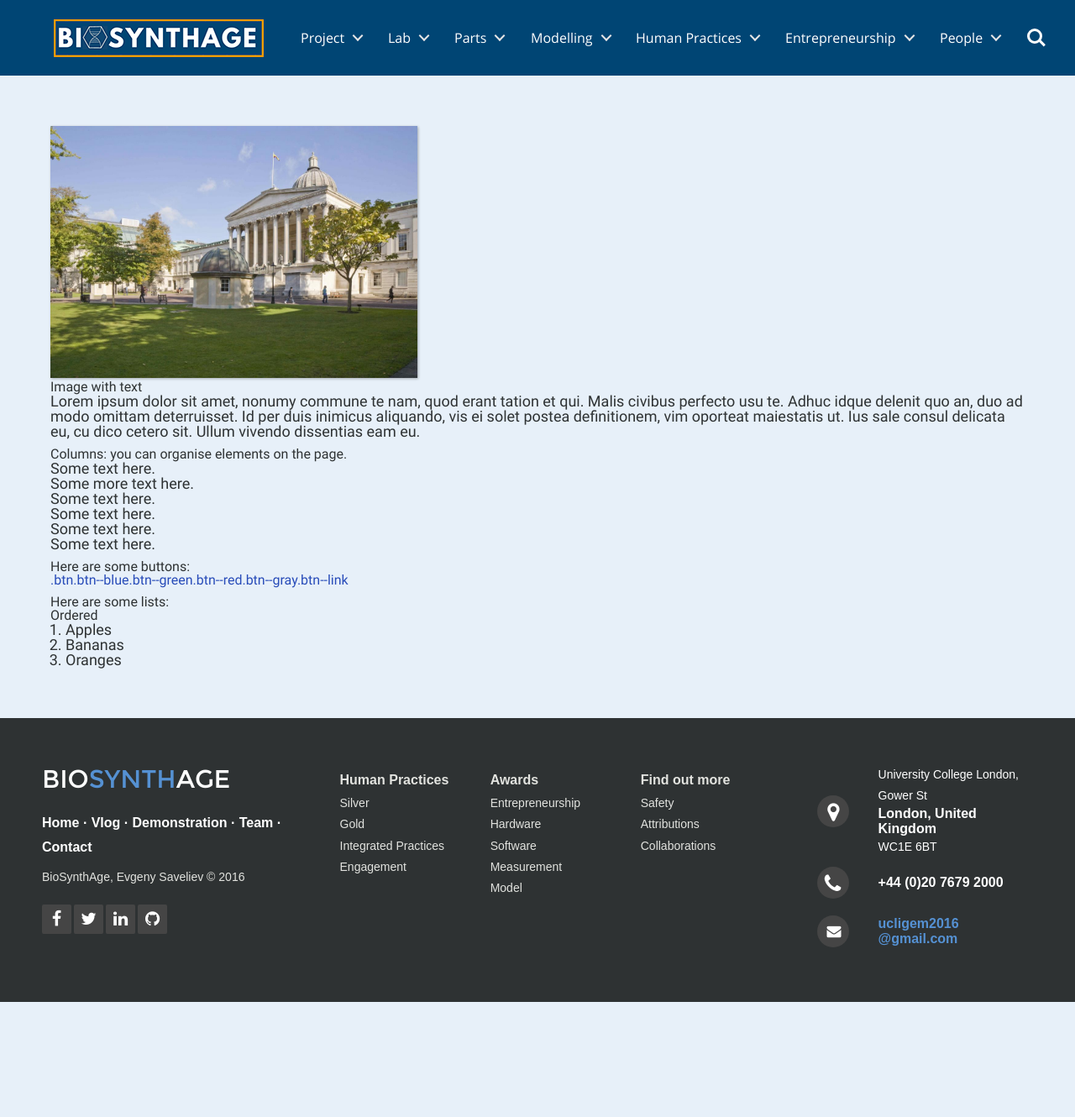
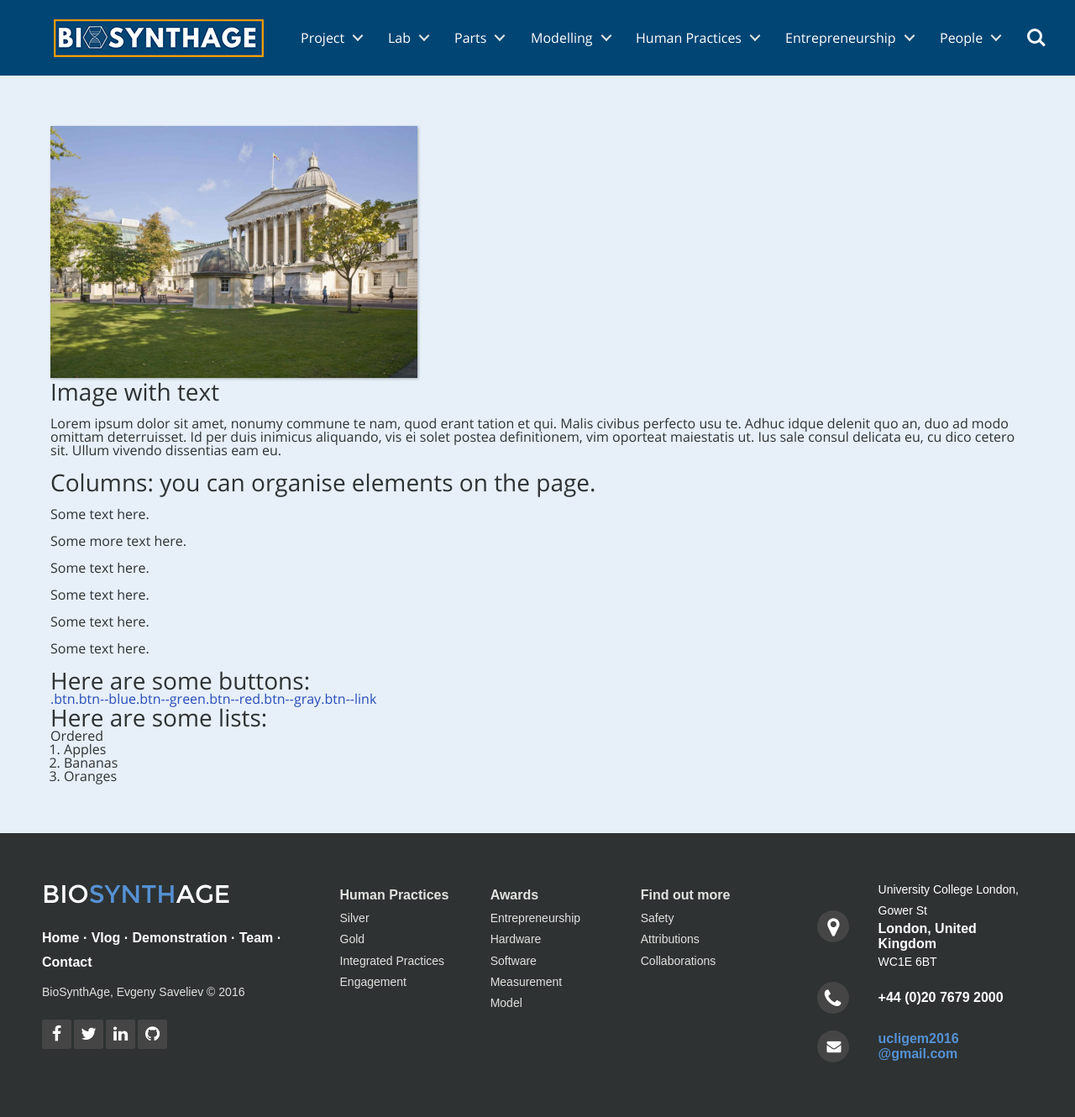
Before and after one commit to DrShushen/ucl-igem-2016-site, a PHP site: page /page.html in a window 1280 px wide. Shown: the whole page at 84% size. Before the commit the page ends 1193 px from the top, so only its background shows below. Run offline with PHP 8.4, Linux system fonts and the light colour scheme; style sheets or scripts are compiled from the project's sources.

Commit message:
* Minor updates.

```diff
--- a/landing.jade
+++ b/landing.jade
@@ -85,8 +85,7 @@ body
                         h1 Lab
                         p Lorem ipsum dolor sit amet, usu elitr honestatis te, ei nec veri mandamus. Dicat repudiandae ea pri. Mea eu reque discere, his commodo repudiare torquatos id, nihil honestatis ea sed. Et animal tractatos vis, suas saepe habemus eu mei. Sonet nullam eripuit id pri, ut quodsi verear voluptaria est. Sea elit iriure an, nec augue adolescens in.
                         p oblique dissentiet vel ut, qui semper erroribus contentiones eu. Eu mea praesent recteque, cum te hinc cotidieque. In eum clita fastidii, mei ea elitr contentiones. Duo ad viris legere equidem, ex utinam regione eum, appellantur signiferumque ex mea.
-                        .button
-                            a(href='page.html') Read more
+                        a(href='page.html').button Read more
                 .section.sec3.non-footer(data-anchor="parts")
                     .text-box
                         h1 Parts
--- a/page/css/main-content.css
+++ b/page/css/main-content.css
@@ -4,7 +4,8 @@ Main content style
 
 -------------------------------- */
 .cd-main-content {
-  font-family: 'Roboto', sans-serif; }
+  font-family: "Open Sans", sans-serif;
+  font-size: 1.6rem; }
   .cd-main-content .media-figure img {
     -webkit-box-shadow: 1px 1px 3px 0 rgba(0, 0, 0, 0.3);
     box-shadow: 1px 1px 3px 0 rgba(0, 0, 0, 0.3); }
@@ -17,24 +18,26 @@ Main content style
   .cd-main-content .media-figure.large {
     width: 400px;
     max-height: 400px; }
-  .cd-main-content p, .cd-main-content .p {
-    font-size: 1.8rem; }
+  .cd-main-content h1 {
+    font-size: 5rem; }
+  .cd-main-content h2 {
+    font-size: 2.8rem; }
+  .cd-main-content p {
+    font-size: 1.6rem;
+    margin-top: 1.6rem;
+    margin-bottom: 1.6rem; }
   .cd-main-content ol li {
-    font-size: 1.8rem;
+    font-size: 1.6rem;
     list-style-type: decimal;
-    margin-left: 1.8rem; }
+    margin-left: 1.6rem; }
   .cd-main-content ul {
-    font-size: 1.8rem; }
+    font-size: 1.6rem; }
     .cd-main-content ul li {
       list-style-type: disc;
-      margin-left: 1.8rem; }
+      margin-left: 1.6rem; }
     .cd-main-content ul ul li {
       list-style-type: circle;
       margin-left: 2.8rem; }
-  .cd-main-content div.spacer {
-    margin: 0;
-    padding: 0;
-    height: 1rem; }
   .cd-main-content div.container {
     margin: 0;
     padding: 6rem; }
--- a/page/scss/_variables.scss
+++ b/page/scss/_variables.scss
@@ -37,6 +37,7 @@ $color-nav-trigger: #ffffff; // white
 // --- Fonts ---
 
 $menu-font: 'Open Sans', sans-serif;
+$main-content-font: 'Open Sans', sans-serif;
 
 
 
--- a/page/scss/main-content.scss
+++ b/page/scss/main-content.scss
@@ -22,11 +22,9 @@ Main content style
 
 .cd-main-content {
 
-  // furtive:
-  //@import "./furtive/all";
-
   // overrides:
-  font-family: 'Roboto', sans-serif;
+  font-family: $main-content-font;
+  font-size: 1.6rem;
 
   .media-figure {
 
@@ -49,25 +47,35 @@ Main content style
       width: 400px;
       max-height: 400px;
     }
+
   }
 
-  p, .p {
-    font-size: 1.8rem;
+  h1 {
+    font-size: 5rem;
+  }
+  h2 {
+    font-size: 2.8rem;
+  }
+
+  p {
+    font-size: 1.6rem;
+    margin-top: 1.6rem;
+    margin-bottom: 1.6rem;
   }
 
   ol li {
-    font-size: 1.8rem;
+    font-size: 1.6rem;
 
     list-style-type: decimal;
-    margin-left: 1.8rem;
+    margin-left: 1.6rem;
   }
 
   ul {
-    font-size: 1.8rem;
+    font-size: 1.6rem;
 
     li {
       list-style-type: disc;
-      margin-left: 1.8rem;
+      margin-left: 1.6rem;
     }
     ul li {
       list-style-type: circle;
@@ -75,12 +83,6 @@ Main content style
     }
   }
 
-  // custom:
-  div.spacer {
-    margin: 0;
-    padding: 0;
-    height: 1rem;
-  }
   div.container {
     margin: 0;
     padding: 6rem;
```
Also changed, not shown: landing.html (+1 -1 lines), 2 other files.
